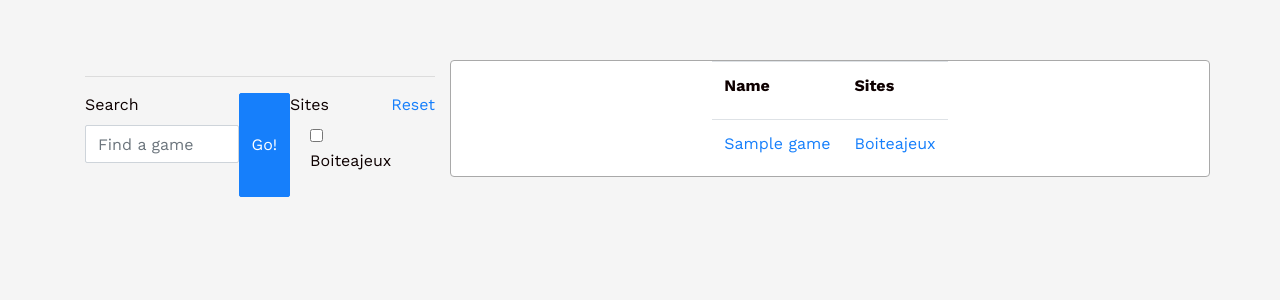
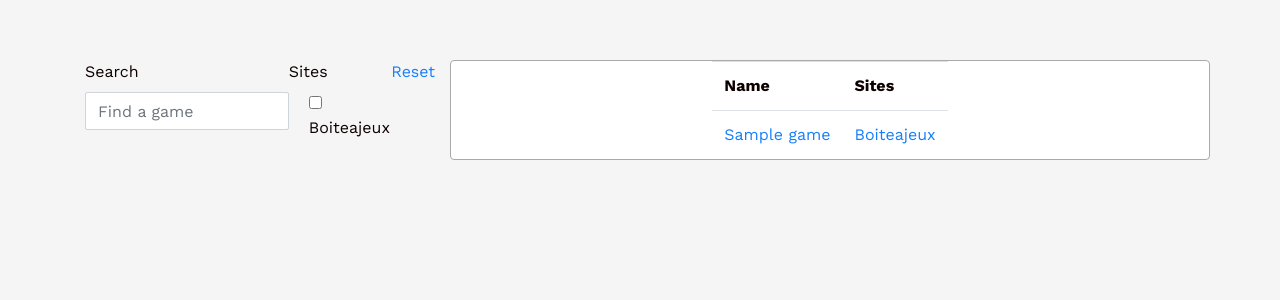
Before and after one commit to dmcarmo/boardgames-online, a Rails app: page / in a window 1280 px wide. Shown: the part 209-509 px from the top of the page. Run offline with Rails 7, Linux system fonts and the light colour scheme; data comes from the database, SQL or seed files in the repository; tables that the repository leaves empty hold one stand-in row (values such as "Sample post"); style sheets or scripts are compiled from the project's sources; some libraries are stand-ins or nearby versions.

Commit message:
Style changes to improve the search box and filter

```diff
--- a/app/assets/stylesheets/_layout.scss
+++ b/app/assets/stylesheets/_layout.scss
@@ -31,6 +31,11 @@
   background-color: white;
 }
 
+.filter {
+  display: flex;
+  flex-direction: column;
+}
+
 .sticky-form {
   top: 0;
 }
--- a/app/views/games/index.html.erb
+++ b/app/views/games/index.html.erb
@@ -4,30 +4,26 @@
 </div>
 <div class="empty"></div>
 <div class="row">
-  <div class="col-xs-12 col-sm-4">
+  <div class="col-xs-12 col-sm-4 filter">
     <div class="position-sticky sticky-form">
-      <!--<%= simple_form_for root_path, method: :get do %>
-        <%= text_field_tag :query,
-          params[:query],
-          class: "form-control",
-          placeholder: "Find a game"
-        %>
-        <%= submit_tag "Go!", class: "btn btn-primary" %>
-      <% end %> -->
-      <hr>
       <%= simple_form_for :filter, url: root_path, method: :get, remote: true do |f| %>
         <%= f.input :search,
           class: "form-control",
-          placeholder: "Find a game"
+          placeholder: "Find a game",
+          required: false
         %>
-        <%= submit_tag "Go!", class: "btn btn-primary" %>
-        <hr>
-        <%= f.input :sites, label: "Sites", collection: @sites, as: :check_boxes, include_hidden: false %>
+        <%= f.input :sites,
+          label: "Sites",
+          collection: @sites,
+          as: :check_boxes,
+          include_hidden: false,
+          required: false
+         %>
         <%= link_to "Reset", root_path  %>
       <% end %>
     </div>
   </div>
-  <div class="col-xs-12 col-sm-8 table">
+  <div class="col-xs-12 col-sm-8 table" id="games">
     <%= render 'game', games: @games %>
   </div>
 </div>
```
